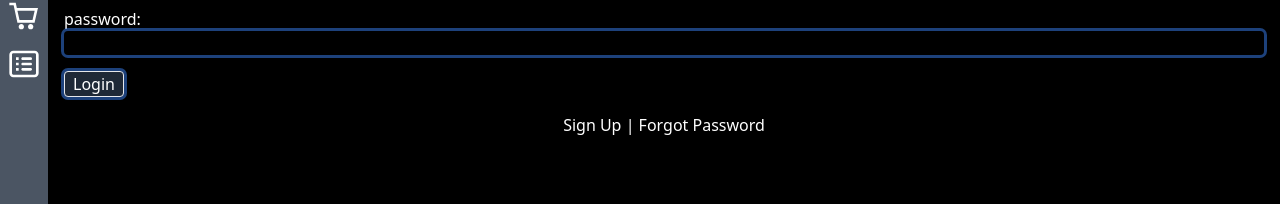
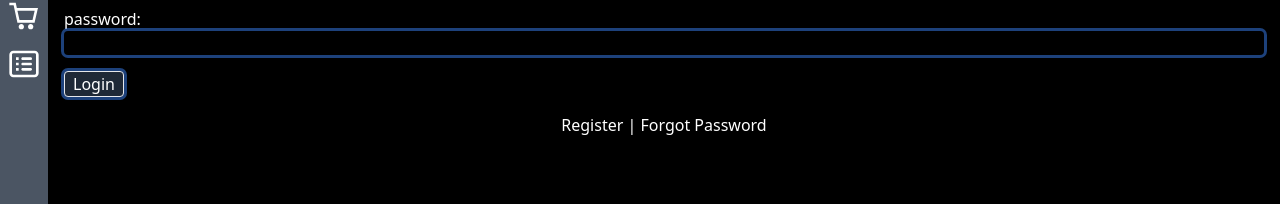
Before and after one commit to Cody-Sam/app, a React (Vite) app: page /auth/login in a window 1280 px wide. Shown: the part 113-317 px from the top of the page. Built offline with nearby package versions, Linux system fonts and the light colour scheme; a web font is replaced by a local one; what twin.macro would draw is missing.

Commit message:
removed form function as it broke inputs

```diff
--- a/src/pages/auth/LoginPage.jsx
+++ b/src/pages/auth/LoginPage.jsx
@@ -41,7 +41,17 @@ function LoginPage() {
     }
   }
 
-  function LoginForm() {
+  if (token) {
+    if (status === "authorising") {
+      return (
+        <div className="flex flex-wrap gap-24 items-start justify-center py-8">
+          <GlowCard>Validating Account</GlowCard>
+        </div>
+      );
+    } else if (status === "authorised") {
+      return <Navigate to="/account" />;
+    }
+  } else {
     return (
       <div className="flex flex-wrap gap-24 items-start justify-center py-8">
         <div className="w-full flex-col px-2">
@@ -98,26 +108,12 @@ function LoginPage() {
             )}
           </form>
           <div className="text-center">
-            <Link to="/auth/signup/">Sign Up</Link> | Forgot Password
+            <Link to="/auth/register/">Register</Link> | Forgot Password
           </div>
         </div>
       </div>
     );
   }
-
-  if (token) {
-    if (status === "authorising") {
-      return (
-        <div className="flex flex-wrap gap-24 items-start justify-center py-8">
-          <GlowCard>Validating Account</GlowCard>
-        </div>
-      );
-    } else if (status === "authorised") {
-      return <Navigate to="/account" />;
-    }
-  } else {
-    return <LoginForm />;
-  }
 }
 
 export default LoginPage;
```
